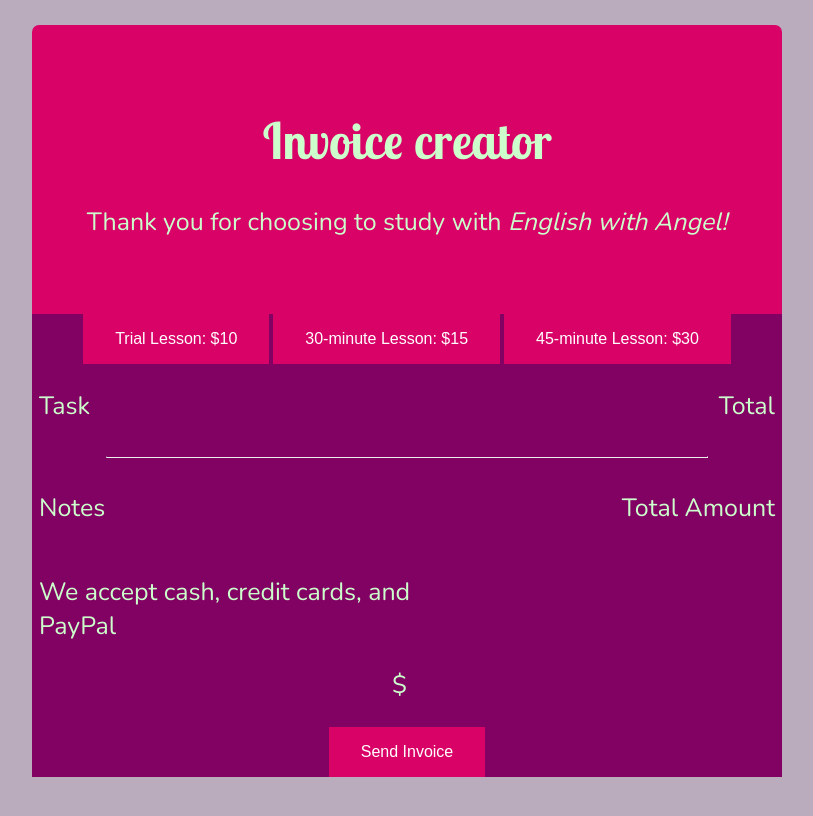
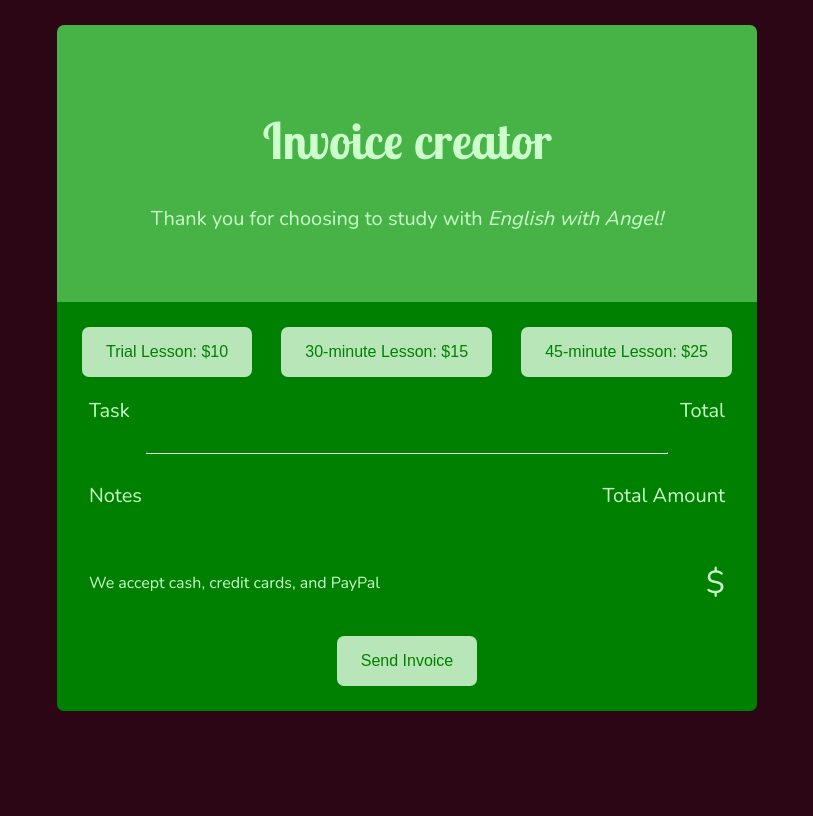
Before and after one commit to ThinkerDreamer/animated-spoon, a Jekyll site: the page invoice-gen-solo-project/index.html, which Jekyll copies as it is, in a window 1280 px wide. Shown: the top 816 px of the page, without its empty margins (233-1046 px from the left). Built offline with Jekyll 4.4.1, drawn with Linux system fonts in a browser that asks for light colours.

Commit message:
finished styling for main HTML items

```diff
--- a/invoice-gen-solo-project/index.css
+++ b/invoice-gen-solo-project/index.css
@@ -1,8 +1,9 @@
 * {
-    --my-background-color: #BAACBD;
-    --my-header: #D90368;
+    --my-background-color: #2d0616;
+    --my-header: #47B347;
     --my-main-text: #ccffcc;
-    --my-main-background: #820263;
+    --my-main-background: #008000;
+    --my-button-background: #B8E6B8;
 }
 
 /* Page reset */
@@ -15,12 +16,11 @@
 button {
     display: inline-block;
     border: none;
-    padding: 1rem 2rem;
+    padding: 1rem 1.5rem;
     margin: 0;
     text-decoration: none;
-    background: var(--my-header);
-    color: #ffffff;
-    font-family: sans-serif;
+    background: var(--my-button-background);
+    color: var(--my-main-background);
     font-size: 1rem;
     cursor: pointer;
     text-align: center;
@@ -31,7 +31,7 @@
 }
 button:hover,
 button:focus {
-    background: var(--my-header);
+    background: var(--my-button-background);
 }
 button:focus {
     outline: 1px solid #fff;
@@ -45,7 +45,7 @@
 body {
     background: var(--my-background-color);
     color:var(--my-main-text);
-    max-width: 750px;
+    max-width: 700px;
     margin: 0 auto;
     text-align: center;
 }
@@ -61,6 +61,7 @@
 
 .callout-text {
     font-style: italic;
+    text-align: center;
 }
 
 h1 {
@@ -70,15 +71,31 @@
 
 p {
     font-family: 'Nunito', sans-serif;
-    font-size: 25px;
+    font-size: 20px;
 }
 
 main {
+    padding: 25px;
     background-color: var(--my-main-background);
+    border-bottom-left-radius: 7px;
+    border-bottom-right-radius: 7px;
+}
+
+.btn-container {
+    display: flex;
+    justify-content: space-between;
+}
+
+button {
+    border-radius: 7px;
 }
 
 .key-line {
     display: flex;
+}
+
+.small-note {
+    font-size: 20px;
 }
 
 .left-align {
@@ -97,3 +114,23 @@
     border-top: 1px solid var(--my-main-background);
     width: 80%;
 }
+
+.bottom-items {
+    display: flex;
+}
+
+.bottom-items .left-align {
+    font-size: 1em;
+    align-self: center;
+}
+
+.bottom-items .right-align {
+    font-size: 2em;
+}
+
+@media screen and (max-width: 750px) {
+    body {
+        max-width: 90%;
+    }
+
+}
--- a/invoice-gen-solo-project/index.html
+++ b/invoice-gen-solo-project/index.html
@@ -9,31 +9,35 @@
         <link href="https://fonts.googleapis.com/css2?family=Lobster+Two:wght@700&family=Nunito&display=swap" rel="stylesheet">
     </head>
     <body>
+        <div class="content">
             <header>
                 <h1>Invoice creator</h1>
                 <p>Thank you for choosing to study with <span class="callout-text">English with Angel!</span></p>
             </header>
             <main>
+                <div class="btn-container">
                     <button id="trial-btn">Trial Lesson: $10</button>
                     <button id="thirty-btn">30-minute Lesson: $15</button>
-            <button id="forty-five-btn">45-minute Lesson: $30</button>
+                    <button id="forty-five-btn">45-minute Lesson: $25</button>
+                </div>
+
                 <div class="key-line">
-                <p class="left-align">Task</p>
-                <p class="right-align">Total</p>
+                    <p class="left-align small-note">Task</p>
+                    <p class="right-align small-note">Total</p>
                 </div>
                 <div class="item-container">
-
                 </div>
                 <hr>
                 <div class="key-line">
-                <p class="left-align">Notes</p>
-                <p class="right-align">Total Amount</p>
+                    <p class="left-align small-note">Notes</p>
+                    <p class="right-align small-note">Total Amount</p>
                 </div>
                 <div class="bottom-items">
-                <p class="left-align">We accept cash, credit cards, and PayPal</p>
-                <p class="right-align">$</p>
+                    <p class="left-align small-note">We accept cash, credit cards, and PayPal</p>
+                    <p class="right-align small-note">$</p>
                 </div>
                 <button id="send-btn">Send Invoice</button>
             </main>
+        </div> <!-- End content -->
     </body>
 </html>
```
Lines whose indentation alone changed are shown as unchanged.
